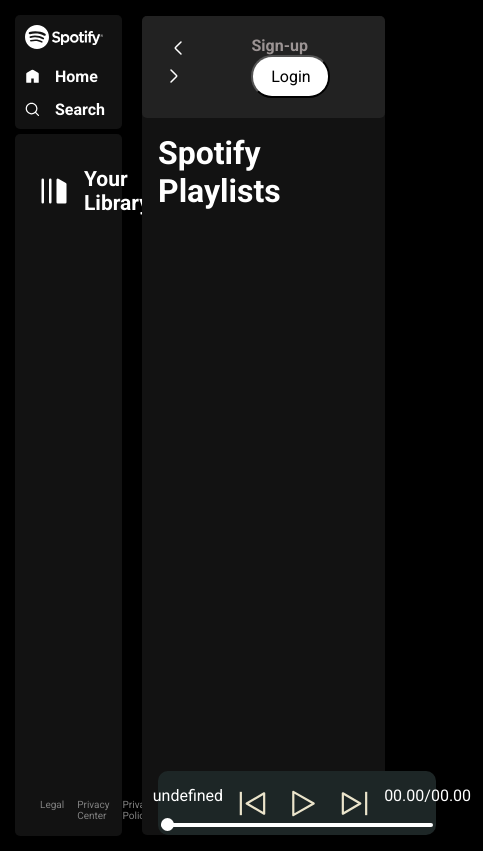
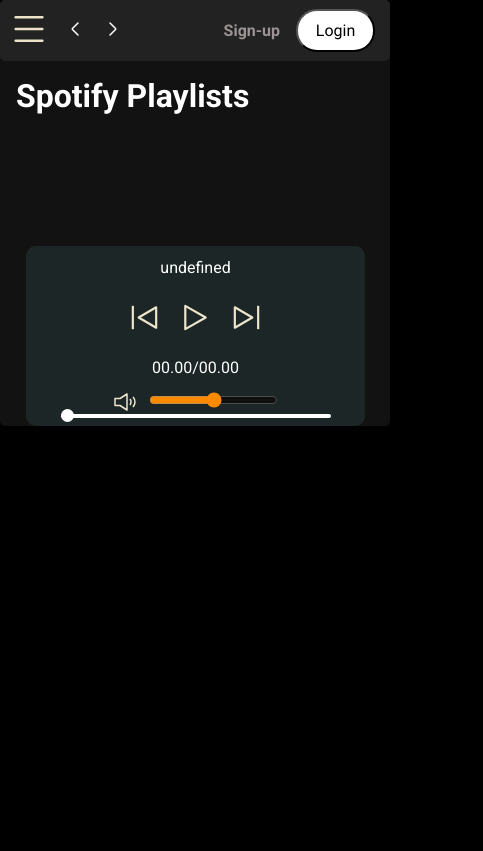
Before and after one commit to AriseAk/Spotify-Clone, a plain HTML site: page templates/index.html in a window 390 px wide. Shown: the whole page, 483 px wide, since content can reach past the window. Drawn offline with Linux system fonts and the light colour scheme; no server answers.

Commit message:
made it responsive

```diff
--- a/js/script.js
+++ b/js/script.js
@@ -1,6 +1,7 @@
 console.log("Sup mfs")
 
 let currentsong = new Audio();
+let songs;
 
 function secondsToMinutesSeconds(seconds) {
     if (isNaN(seconds) || seconds < 0) {
@@ -47,7 +48,7 @@
 
 async function main() {
 
-    let songs = await getsongs()
+    songs = await getsongs()
     playsongs(songs[0],true)
 
     let songUL = document.querySelector(".songlist").getElementsByTagName("ul")[0]
@@ -84,8 +85,8 @@
 
     currentsong.addEventListener("timeupdate",()=>{
         console.log(currentsong.currentTime,currentsong.duration);
-        document.querySelector(".songtime").innerHTML=`${secondsToMinutesSeconds(currentsong.currentTime)}:
-        ${secondsToMinutesSeconds(currentsong.duration)}`
+        document.querySelector(".songtime").innerHTML=`${secondsToMinutesSeconds(currentsong.currentTime)} :
+         ${secondsToMinutesSeconds(currentsong.duration)}`
         document.querySelector(".circle").style.left=(currentsong.currentTime/currentsong.duration)*100 + "%";
     })
 
@@ -95,7 +96,41 @@
         currentsong.currentTime=((currentsong.duration)*percent)/100
     })
 
+    document.querySelector(".hamburger").addEventListener("click",()=>{
+        document.querySelector(".left").style.left="0"
+    })
 
+    document.querySelector(".close").addEventListener("click",()=>{
+        document.querySelector(".left").style.left="-130%"
+    })
+
+    previous.addEventListener("click", () => {
+        currentsong.pause()
+        console.log("Previous clicked")
+        let index = songs.indexOf(currentsong.src.split("/").slice(-1)[0])
+        if ((index - 1) >= 0) {
+            playsongs(songs[index - 1])
+        }
+    })
+
+    // Add an event listener to next
+    next.addEventListener("click", () => {
+        currentsong.pause()
+        console.log("Next clicked")
+
+        let index = songs.indexOf(currentsong.src.split("/").slice(-1)[0])
+        if ((index + 1) < songs.length) {
+            playsongs(songs[index + 1])
+        }
+    })
+
+    document.querySelector(".range").getElementsByTagName("input")[0].addEventListener("change", (e) => {
+        console.log("Setting volume to", e.target.value, "/ 100")
+        currentsong.volume = parseInt(e.target.value) / 100
+        if (currentsong.volume >0){
+            document.querySelector(".volume>img").src = document.querySelector(".volume>img").src.replace("mute.svg", "volume.svg")
+        }
+    })
 }
 
 main()
--- a/static/style.css
+++ b/static/style.css
@@ -11,6 +11,10 @@
     background-color: black;
     color: white;
 
+}
+
+.close {
+    display: none;
 }
 
 .left {
@@ -108,6 +112,10 @@
 .spotify {
     padding: 16px;
 
+}
+
+.spotifyPlaylists h1 {
+    padding: 16px;
 }
 
 .buttons>* {
@@ -210,7 +218,7 @@
     background: #e2d9d9;
     border-radius: 10px;
     padding: 12px;
-    width: 65vw;
+    width: 62vw;
     min-height: 40px;
 }
 
@@ -223,6 +231,19 @@
     height: 544px;
     overflow: auto;
     margin-bottom: 44px;
+}
+
+
+.hamburger {
+    display: none;
+    cursor: pointer;
+}
+
+.hamburgerContainer {
+    display: flex;
+    justify-content: center;
+    align-items: center;
+    gap: 14px;
 }
 
 .songlist ul {
@@ -246,6 +267,11 @@
     font-size: 13px;
     width: 344px;
 }
+
+.info div {
+    word-break: break-all;
+}
+
 
 .seekbar {
     height: 4px;
@@ -272,11 +298,33 @@
 .songbuttons img {
     cursor: pointer;
 }
+.timevol {
+    display: flex;
+    justify-content: space-evenly;
+    align-items: center;
+}
 
-.songinfo,
-.songtime {
+.songinfo {
     color: black;
     padding: 0 12px;
+    width: 250px;
+}
+
+.songtime {
+    width: 125px;
+    color: black;
+    padding: 0 12px;
+}
+
+.volume {
+    display: flex;
+    justify-content: center;
+    align-items: center;
+    gap: 12px;
+    cursor: pointer;
+}
+.range input{
+    cursor: pointer;
 }
 
 .abovebar {
@@ -284,3 +332,132 @@
     display: flex;
     justify-content: space-around;
 }
+
+@media (max-width: 1200px) {
+    .left {
+        position: absolute;
+        left: -130%;
+        transition: all .3s;
+        z-index: 1;
+        width: 373px;
+        background-color: black;
+        padding: 0;
+        height: 100vh;
+        position: fixed;
+        top: 0;
+    }
+
+    .songinfo {
+        color: black;
+        padding: 0 12px;
+        width: 250px;
+        display: flex;
+        justify-content: center;
+    }
+
+    .songtime {
+        width: 125px;
+        color: black;
+        padding: 0 12px;
+        display: flex;
+        justify-content: center;
+    }
+
+    .left .close {
+        position: absolute;
+        right: 31px;
+        top: 25px;
+        width: 29px;
+    }
+
+    .timevol {
+        display: flex;
+        justify-content: space-evenly;
+        align-items: center;
+        flex-direction: column;
+        gap: 13px;
+    }
+
+    .right {
+        width: 100vw;
+    }
+
+    .playbar {
+        width: calc(100vw - 75px);
+    }
+
+    .seekbar {
+        width: calc(100vw - 120px);
+    }
+
+    .hamburger {
+        display: block;
+    }
+
+    .right {
+        margin: 0;
+    }
+
+    .card {
+        width: 55vw;
+    }
+
+    .cardcontainer {
+        margin: 0;
+        justify-content: center;
+    }
+
+    .close {
+        display: block;
+    }
+
+    .abovebar {
+        flex-direction: column;
+        gap: 23px;
+        align-items: center;
+    }
+
+    .cardcontainer {
+        max-height: unset;
+        overflow-y: unset;
+        margin-bottom: 35vh;
+    }
+
+    .playbar {
+        right: 25px;
+    }
+}
+
+@media (max-width: 500px) {
+    .card {
+        width: 100%;
+    }
+
+    .header>* {
+        padding: 2px;
+    }
+
+    .buttons>* {
+        margin: 0 6px;
+    }
+
+    .header {
+        padding: 7px;
+    }
+
+    .spotifyplaylists h1 {
+        padding: 4px;
+    }
+
+    .library {
+        height: 85vh;
+    }
+
+    .left {
+        width: 100vw;
+    }
+
+
+
+
+}
--- a/templates/index.html
+++ b/templates/index.html
@@ -12,8 +12,11 @@
 <body>
     <div class="container flex black">
         <div class="left  ">
+            <div class="close">
+                <img width="30" class="invert" src="/images/close.svg" alt="">
+            </div>
             <div class="home grey rounded m-1 p-1">
-                <div class="logo"><img class="invert" src="/images/logo.svg" alt=""></div>
+                <div class="logo"><img width="120" class="invert" src="/images/logo.svg" alt=""></div>
                 <ul>
                     <li><img class="invert" src="/images/home.svg" alt="Home">Home</li>
                     <li><img class="invert" src="/images/search.svg" alt="Search">Search</li>
@@ -68,7 +71,7 @@
             </div>
             <div class="spotify">
                 <h1>Spotify Playlists</h1>
-                <div class="cardconainer">
+                <div class="cardcontainer">
                     <div class="playbar">
                         <div class="seekbar">
                             <div class="circle">
@@ -82,7 +85,16 @@
                                 <img width="35" id="play" src="/images/play.svg" alt="">
                                 <img width="35" id="next" src="/images/nextsong.svg" alt="">
                             </div>
-                            <div class="songtime"></div>
+                            <div class="timevol">
+                                <div class="songtime"></div>
+                                <div class="volume">
+                                    <img src="/images/volume.svg" alt="">
+                                    <div class="range">
+                                        <input type="range" name="volume" id="">
+                                    </div>
+                                </div>
+                            </div>
+
                         </div>
                     </div>
                 </div>
```
Also changed, not shown: images/close.svg (added), images/hamburger.svg (added), images/volume.svg (added), 5 other files.
